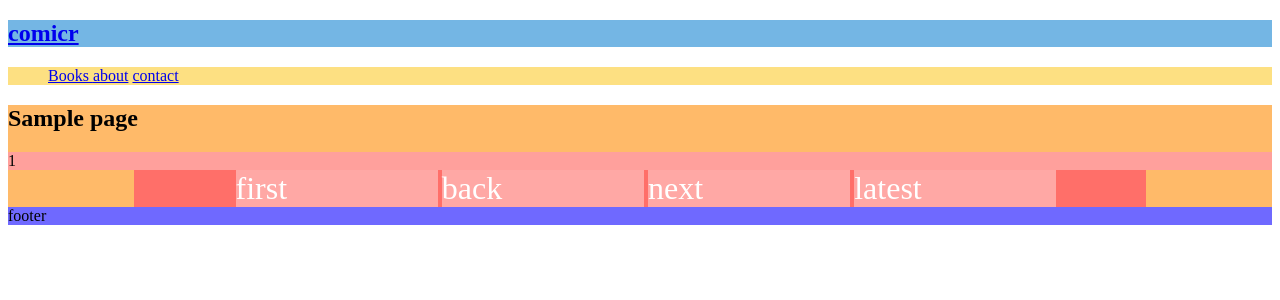
After one commit to chipperdoodles/3color, a Flask app: template templates/comic.html in a window 1280 px wide. The commit adds this page. Shown: the top 300 px of the page. Run offline with Flask 2, Linux system fonts and the light colour scheme; the template is opened without the code that fills it: most values are stand-ins (such as "Sample title", 1, 10 or a date in 2020).

Commit message:
exploring single pages

```diff
--- a/generator.py
+++ b/generator.py
@@ -9,23 +9,18 @@ DEBUG = True
 FLATPAGES_AUTO_RELOAD = DEBUG
 FLATPAGES_EXTENSION = '.md'
 FLATPAGES_ROOT =  'content'
+FREEZER_DESTINATION = 'gh-pages'
+FREEZER_DESTINATION_IGNORE = ['.git*','.gitignore']
+FEEZER_RELATIVE_URLS = True
+FREEZER_BASE_URL = 'https://chipperdoodles.github.io/comicr/'
+BOOK_DIR = 'books'
+PAGE_DIR = 'single_page'
+SITE_NAME = 'Site Name'
 
 app = Flask(__name__)
 app.config.from_object(__name__)
 pages = FlatPages(app)
 freezer = Freezer(app)
-
-<<<<<<< HEAD
-=======
-
->>>>>>> refs/remotes/origin/master
-# navigation variables
-# minus = (p for p in pages if page['page_number'] - 1)
-# plus = p.meta['page_number'] + 1
-# current_book = p.meta['book']
-# current_chapter = p.meta['chapter']
-# previous_page = ( p for p in pages if p.meta['page_number'] == minus)
-# next_page = ( p for p in pages if p.meta['page_number'] == plus )
 
 def latest_comic(pages, limit=None):
     #for sorting published pages that are books by latest
@@ -57,16 +52,14 @@ def books():
 #     book_page = (p for p in pages if p.meta['book'] == book)
 #     chapter_page = (p for p in book_page if p.meta['page_number'] == 1)
 #     return render_template('chapter_page.html', chapter_page=chapter_page, book_page=book_page)
+#
+@app.route('/<name>.html')
+def single_page(name):
+    path = '{}/{}'.format(PAGE_DIR, name)
+    page = pages.get_or_404(path)
+    return render_template('page.html', page=page)
 
-# @app.route()
-# def single_page():
-
-
-<<<<<<< HEAD
 @app.route('/<path:path>.html')
-=======
-@app.route('/<path:path>')
->>>>>>> refs/remotes/origin/master
 def comic_page(path):
     #messy, trying to see if i could get pagination on page for back and next pages in a current chapter
     page = pages.get_or_404(path)
@@ -79,8 +72,7 @@ def comic_page(path):
     last_page = (p for p in pages if p.meta['page_number'] == t_pages )
     previous_page = ( p for p in pages if p.meta['page_number'] == minus)
     next_page = ( p for p in pages if p.meta['page_number'] == plus )
-    return render_template('page.html', current_book=current_book, current_chapter=current_chapter, book_page=book_page,
-     page=page, previous_page=previous_page, next_page=next_page, t_pages=t_pages, last_page=last_page)
+    return render_template('comic.html', current_book=current_book, current_chapter=current_chapter, book_page=book_page, page=page, previous_page=previous_page, next_page=next_page, t_pages=t_pages, last_page=last_page)
 
 if __name__ == "__main__":
     if len(sys.argv) > 1 and sys.argv[1] == "build":
--- a/templates/base.html
+++ b/templates/base.html
@@ -6,13 +6,13 @@
     <link rel="stylesheet" href="{{ url_for('static', filename='css/main.css') }}" type="text/css" />
 </head>
 <header>
-    <h2><a href="{{ url_for("index") }}">comicr</h2>
+    <h2><a href="{{ url_for('index') }}"> comicr </h2>
 </header>
 <nav id="site_nav">
     <ul>
         <a href="{{ url_for('books') }}"> Books </a>
-        about
-        contact
+        <a href="{{ url_for('single_page', name='about') }}"> about</a>
+        <a href="{{ url_for('single_page', name='contact') }}"> contact</a>
     </ul>
 </nav>
 <body>
--- /dev/null
+++ b/templates/comic.html
@@ -0,0 +1,40 @@
+{% extends "base.html" %}
+
+{% block content %}
+    <div id="comic_title">
+        <h2>{{ page.title }}</h2>
+    </div>
+    <div id="comic">
+        {{ page }}
+    </div>
+    <div id="book_nav">
+        <div class="first">
+            {% for page in book_page if 1==page.page_number and current_book==page.book %}
+            <a href="{{ url_for('comic_page', path=page.path) }}"> first</a>
+            {% else %}
+            <a>first</a>
+            {% endfor %}
+        </div>
+        <div class="back">
+            {% for page in previous_page if current_book==page.book %}
+            <a href="{{ url_for('comic_page', path=page.path) }}"> back</a>
+            {% else %}
+            <a>back</a>
+            {% endfor %}
+        </div>
+        <div class="next">
+            {% for page in next_page if current_book==page.book %}
+            <a href="{{ url_for('comic_page', path=page.path) }}"> next</a>
+            {% else %}
+            <a>next</a>
+            {% endfor %}
+        </div>
+        <div class="latest">
+            {% for page in last_page if current_book==page.book %}
+            <a href="{{ url_for('comic_page', path=page.path) }}"> latest </a>
+            {% else %}
+            <a>latest</a>
+            {% endfor %}
+        </div>
+    </div>
+{% endblock content %}
--- a/templates/home.html
+++ b/templates/home.html
@@ -3,6 +3,6 @@
 {% block content %}
     {% for p in front_page %}
         <h1> {{ p.title }} </h1>
-        <div> <a href="{{ url_for('comic_page', path=p.path) }}">{{ p.html|safe }}</a></div>
+        <div id="comic"> <a href="{{ url_for('comic_page', path=p.path) }}">{{ p.html|safe }}</a></div>
     {% endfor %}
 {% endblock content %}
```
Also changed, not shown: content/books/ensign_ricks/chapter_1/ricks1-1.md (renamed from content/ensign_ricks/chapter_1/ricks1-1.md, +1 -1 lines), content/books/ensign_ricks/chapter_1/ricks1-2.md (renamed from content/ensign_ricks/chapter_1/ricks1-2.md, +1 -1 lines), content/books/turbodeck/trubodeck1-1.md (renamed from content/turbodeck/trubodeck1-1.md, +1 -1 lines), content/books/turbodeck/turbodeck1-2.md (renamed from content/turbodeck/turbodeck1-2.md, +1 -1 lines), content/single_page/about.md (renamed from content/single_page/ello.md, +0 -1 lines), templates/page.html (+0 -30 lines), content/books/ensign_ricks/chapter_2/ricks2-1.md (renamed from content/ensign_ricks/chapter_2/ricks2-1.md), 1 other file.
